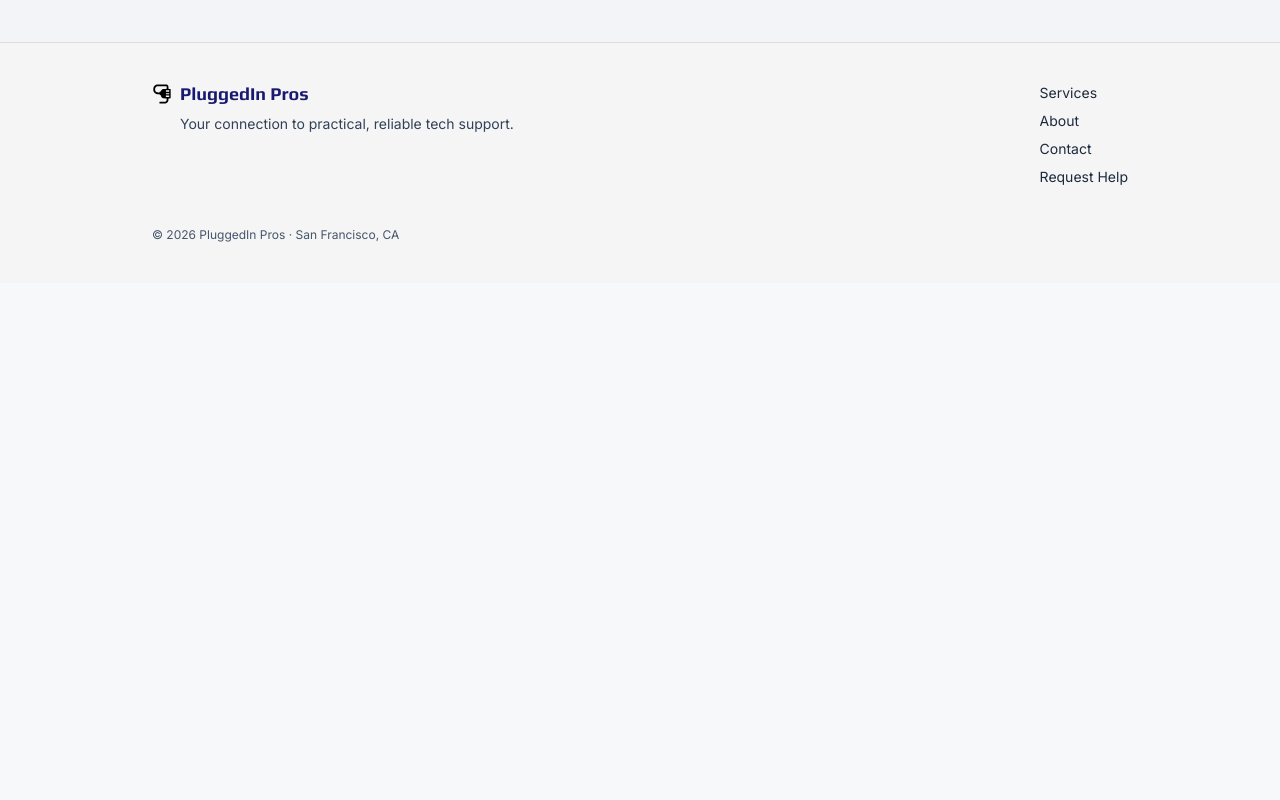
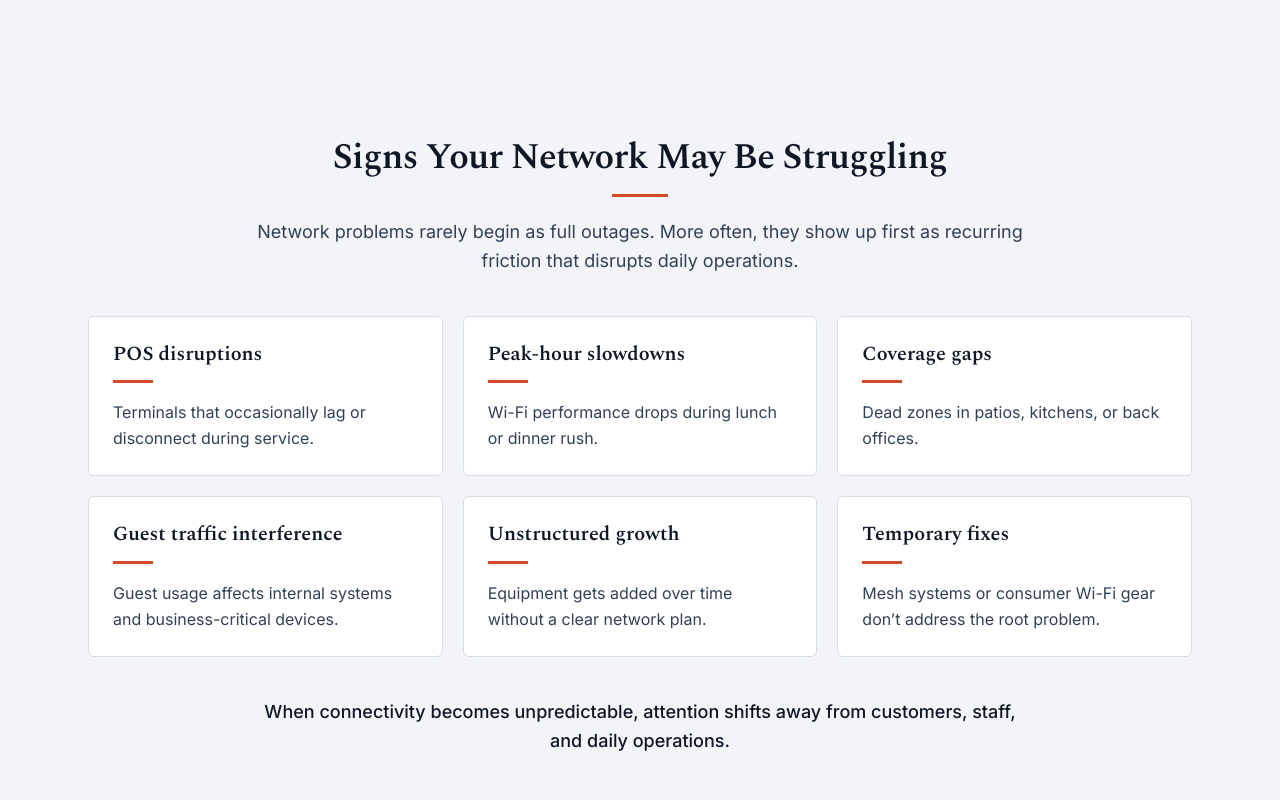
Before and after one commit to getpluggedinsf/website, a Next.js app: page / in a window 1280 px wide. Shown: the part 780-1580 px from the top of the page. Before the commit the page ends 1063 px from the top, so only its background shows below. Built offline with nearby package versions, Linux system fonts and the light colour scheme.

Commit message:
feat: add homepage problems section
- create Problems section component
- add centered section heading and intro copy
- implement problem card grid with warning-sign content
- add closing statement to complete problem framing

```diff
--- a/src/app/page.tsx
+++ b/src/app/page.tsx
@@ -1,9 +1,11 @@
 import Hero from "@/components/home/Hero";
+import Problems from "@/components/home/Problems";
 
 export default function HomePage() {
   return (
     <main className="w-full">
       <Hero />
+      <Problems />
     </main>
   );
 }
--- /dev/null
+++ b/src/components/home/Problems.tsx
@@ -0,0 +1,74 @@
+import Section from "@/components/layout/Section";
+import SectionHeading from "@/components/layout/SectionHeading";
+import Surface from "@/components/layout/Surface";
+
+const problems = [
+  {
+    title: "POS disruptions",
+    body: "Terminals that occasionally lag or disconnect during service.",
+  },
+  {
+    title: "Peak-hour slowdowns",
+    body: "Wi-Fi performance drops during lunch or dinner rush.",
+  },
+  {
+    title: "Coverage gaps",
+    body: "Dead zones in patios, kitchens, or back offices.",
+  },
+  {
+    title: "Guest traffic interference",
+    body: "Guest usage affects internal systems and business-critical devices.",
+  },
+  {
+    title: "Unstructured growth",
+    body: "Equipment gets added over time without a clear network plan.",
+  },
+  {
+    title: "Temporary fixes",
+    body: "Mesh systems or consumer Wi-Fi gear don’t address the root problem.",
+  },
+];
+
+export default function Problems() {
+  return (
+    <Section tone="light" padded="lg">
+      <SectionHeading
+        align="center"
+        title="Signs Your Network May Be Struggling"
+        body="Network problems rarely begin as full outages. More often, they show up first as recurring friction that disrupts daily operations."
+      />
+
+      <div className="mt-10 grid gap-5 sm:grid-cols-2 lg:grid-cols-3">
+        {problems.map((problem) => (
+          <Surface
+            key={problem.title}
+            className="h-full"
+            padding="md"
+            radius="md"
+            border
+            shadow={false}
+          >
+            <div className="flex h-full flex-col">
+              <h3 className="text-[20px] font-semibold leading-snug text-[var(--pip-ink)]">
+                {problem.title}
+              </h3>
+
+              <div className="mt-3 mb-4 h-[3px] w-10 bg-[var(--pip-orange)]" />
+
+              <p className="text-base leading-relaxed text-slate-700">
+                {problem.body}
+              </p>
+            </div>
+          </Surface>
+        ))}
+      </div>
+
+      <div className="mt-10 max-w-3xl mx-auto">
+        <p className="text-center text-base font-medium leading-relaxed text-[var(--pip-ink)] md:text-lg">
+          When connectivity becomes unpredictable, attention shifts away from
+          customers, staff, and daily operations.
+        </p>
+      </div>
+    </Section>
+  );
+}
--- a/src/components/layout/SectionHeading.tsx
+++ b/src/components/layout/SectionHeading.tsx
@@ -1,33 +1,33 @@
-import React from "react";
-
 type Props = {
   title: string;
   body?: string;
   align?: "left" | "center";
-  className?: string;
 };
 
 export default function SectionHeading({
   title,
   body,
   align = "left",
-  className = "",
 }: Props) {
-  const alignment = align === "center" ? "text-center mx-auto" : "";
+  const isCentered = align === "center";
 
   return (
-    <div className={`max-w-3xl ${alignment} ${className}`.trim()}>
-      <h2 className="font-heading tracking-heading text-3xl text-[var(--pip-ink)] md:text-4xl">
+    <div className={`max-w-3xl ${isCentered ? "mx-auto text-center" : ""}`}>
+      <h2 className="font-heading tracking-heading text-3xl font-semibold text-[var(--pip-ink)] md:text-4xl">
         {title}
       </h2>
 
-      <div className="mt-4 h-[3px] w-10 bg-[var(--pip-orange)]" />
+      <div
+        className={`mt-4 h-[3px] w-14 bg-[var(--pip-orange)] ${
+          isCentered ? "mx-auto" : ""
+        }`}
+      />
 
-      {body ? (
+      {body && (
         <p className="mt-5 text-base leading-relaxed text-slate-700 md:text-lg">
           {body}
         </p>
-      ) : null}
+      )}
     </div>
   );
 }
```
